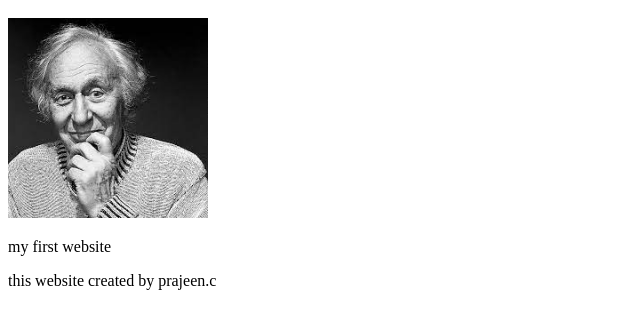
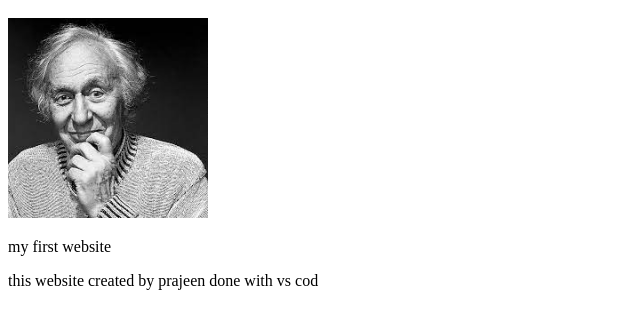
Before and after one commit to prajeen48/first-project, a plain HTML site: page index.html in a window 1280 px wide. Shown: the part 120-448 px from the top of the page, without its empty margins (0-640 px from the left). Drawn offline with Linux system fonts and the light colour scheme.

Commit message:
add new para

```diff
--- a/index.html
+++ b/index.html
@@ -10,6 +10,6 @@
     <h1>adam smith</h1>
     <img width="200px" src="images.jfif" alt="">
     <p>my first website</p>
-    <p>this website created by prajeen.c</p>
+    <p>this website created by prajeen  done with vs cod</p>
 </body>
 </html>
```
